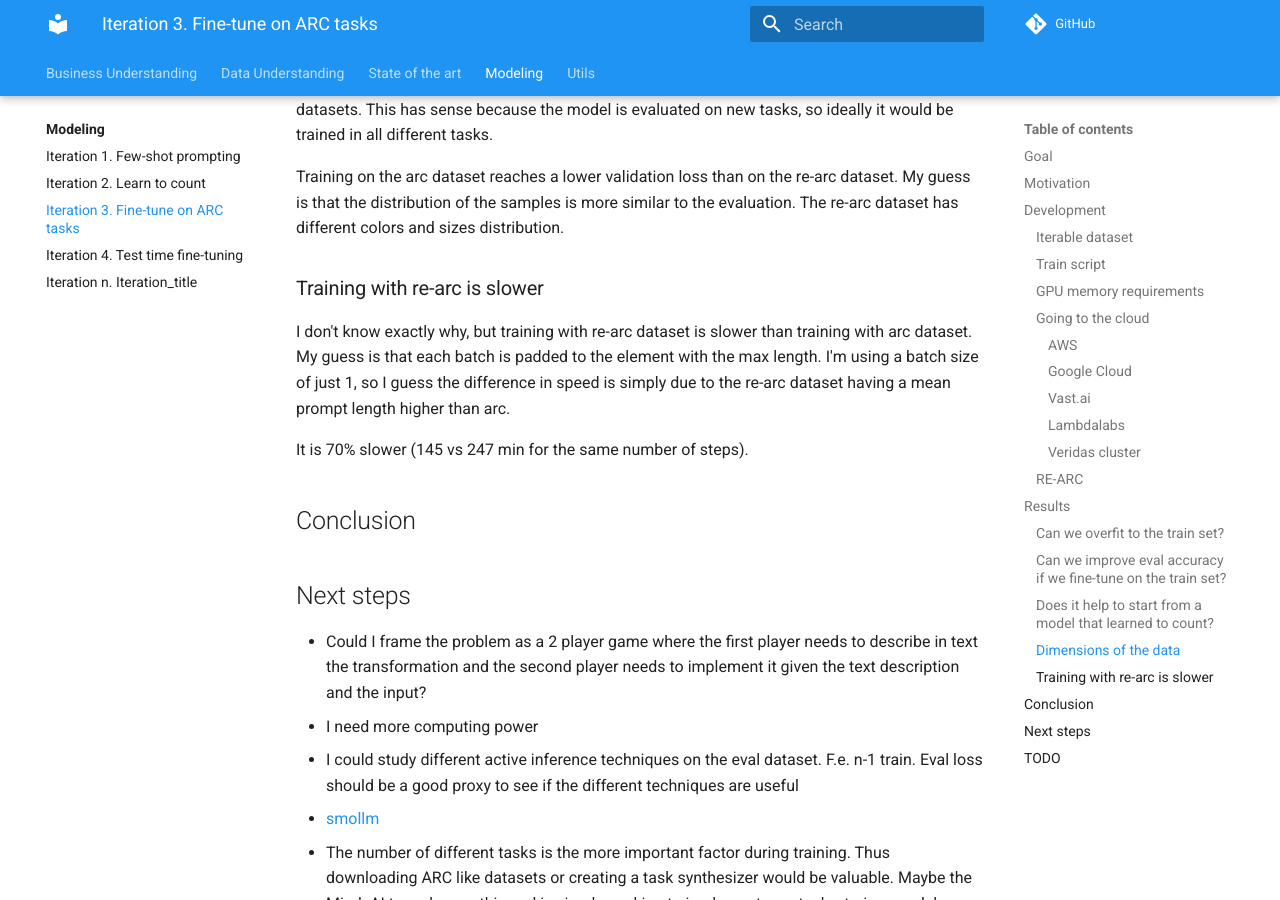
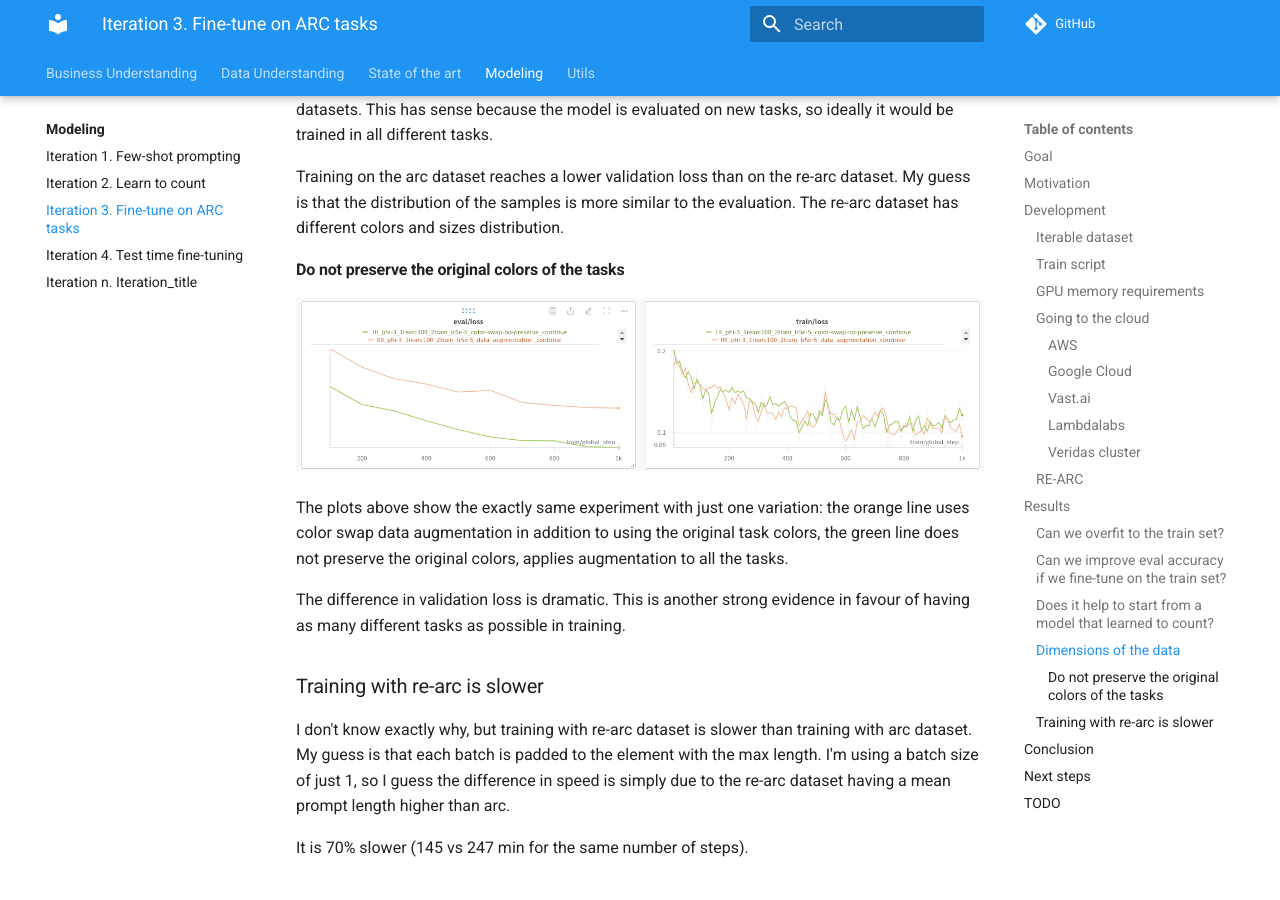
Before and after one commit to zhengjunyao-work/arc24, an MkDocs documentation site: the page built from docs/modeling/Iteration_03_fine-tune_on_arc.md, in a window 1280 px wide and 900 px high, scrolled down 4373 px. Built offline with MkDocs 1.6.1 and Material for MkDocs 9.7.7, drawn with Linux system fonts in a browser that asks for light colours; comment, search, counter and statistics services are not loaded.

Commit message:
added result from color swap

```diff
--- a/docs/modeling/Iteration_03_fine-tune_on_arc.md
+++ b/docs/modeling/Iteration_03_fine-tune_on_arc.md
@@ -156,6 +156,17 @@ Training on the arc dataset reaches a lower validation loss than on the re-arc d
 the distribution of the samples is more similar to the evaluation. The re-arc dataset has different colors
 and sizes distribution.
 
+#### Do not preserve the original colors of the tasks
+
+![](res/2024-08-02-12-54-51.png)
+
+The plots above show the exactly same experiment with just one variation: the orange line uses color
+swap data augmentation in addition to using the original task colors, the green line does not preserve
+the original colors, applies augmentation to all the tasks.
+
+The difference in validation loss is dramatic. This is another strong evidence in favour of having
+as many different tasks as possible in training.
+
 ### Training with re-arc is slower
 
 I don't know exactly why, but training with re-arc dataset is slower than training with arc dataset. My guess is that each batch is padded to the element with the max length. I'm using a batch size of just 1, so I guess the difference in speed is simply due to the re-arc dataset
```
Also changed, not shown: docs/modeling/res/2024-08-02-12-54-51.png (added).
